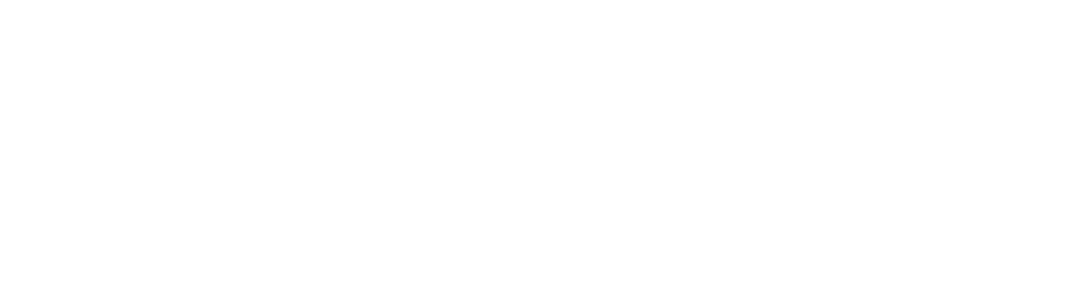
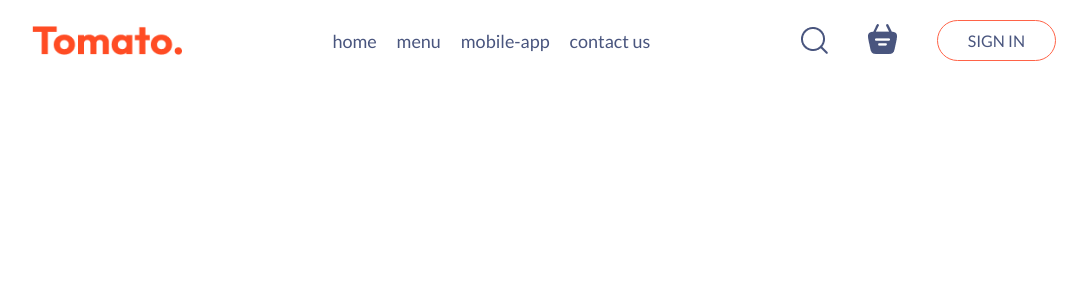
Before and after one commit to FlavioAvdulla/Food_Delivery_React_Website, a React (Vite) app: page / in a window 1280 px wide. Shown: the top 300 px of the page, without its empty margins (96-1183 px from the left). Built offline with nearby package versions, Linux system fonts and the light colour scheme.

Commit message:
website update

```diff
--- a/src/components/Navbar/Navbar.css
+++ b/src/components/Navbar/Navbar.css
@@ -0,0 +1,40 @@
+.navbar {
+	padding: 20px 0px;
+	display: flex;
+	justify-content: space-between;
+	align-items: center;
+}
+
+.navbar .logo {
+	width: 150px;
+}
+
+.navbar-menu {
+	display: flex;
+	list-style: none;
+	gap: 20px;
+	color: #49557e;
+	font-size: 18px;
+}
+
+.navbar-right {
+	display: flex;
+	align-items: center;
+	gap: 40px;
+}
+
+.navbar button {
+	background: transparent;
+	font-size: 16px;
+	color: #49557e;
+	border: 1px solid tomato;
+	padding: 10px 30px;
+	border-radius: 50px;
+	cursor: pointer;
+	transition: 0.2s ease-in-out;
+}
+
+.navbar button:hover {
+	background-color: #fff4f2;
+
+}
--- a/src/components/Navbar/Navbar.jsx
+++ b/src/components/Navbar/Navbar.jsx
@@ -1,8 +1,25 @@
 import React from "react";
 import './Navbar.css'
+import { assets } from "../../assets/assets";
 
 const Navbar = () => {
-  return <div className="navbar"></div>;
+  return <div className="navbar">
+	<img src={assets.logo} alt="" className="logo" />
+	<ul className="navbar-menu">
+		<li>home</li>
+		<li>menu</li>
+		<li>mobile-app</li>
+		<li>contact us</li>
+	</ul>
+	<div className="navbar-right">
+		<img src={assets.search_icon} alt="" />
+		<div className="navbar-search-icon">
+			<img src={assets.basket_icon} alt="" />
+			<div className="dot"></div>
+		</div>
+		<button>SIGN IN</button>
+	</div>
+  </div>;
 };
 
 export default Navbar;
--- a/src/index.css
+++ b/src/index.css
@@ -1,7 +1,10 @@
+@import url('https://fonts.googleapis.com/css2?family=Lato:ital,wght@0,100;0,300;0,400;0,700;0,900;1,100;1,300;1,400;1,700;1,900&display=swap');
+
 * {
 	padding: 0;
 	margin: 0;
 	box-sizing: border-box;
+	font-family: Lato;
 }
 
 body {
@@ -12,3 +15,8 @@
 	text-decoration: none;
 	color: inherit;
 }
+
+.app {
+	width: 80%;
+	margin: auto;
+}
```
